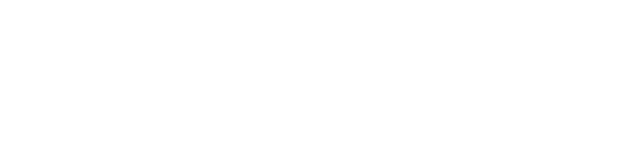
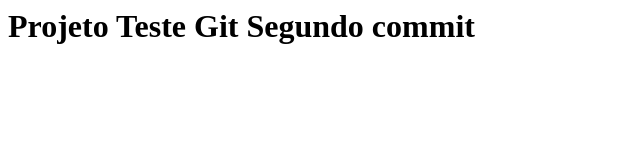
Before and after one commit to brunocmsgit/meu-site, a plain HTML site: page index.html in a window 1280 px wide. Shown: the whole page, without its empty margins (0-640 px from the left). Drawn offline with Linux system fonts and the light colour scheme.

Commit message:
Titulo da pagina

```diff
--- a/index.html
+++ b/index.html
@@ -1,6 +1,7 @@
 
 <html>
 	<head>
+		<h1>Projeto Teste Git Segundo commit</h1>
 	</head>
 	<body>
 	</body>
```
